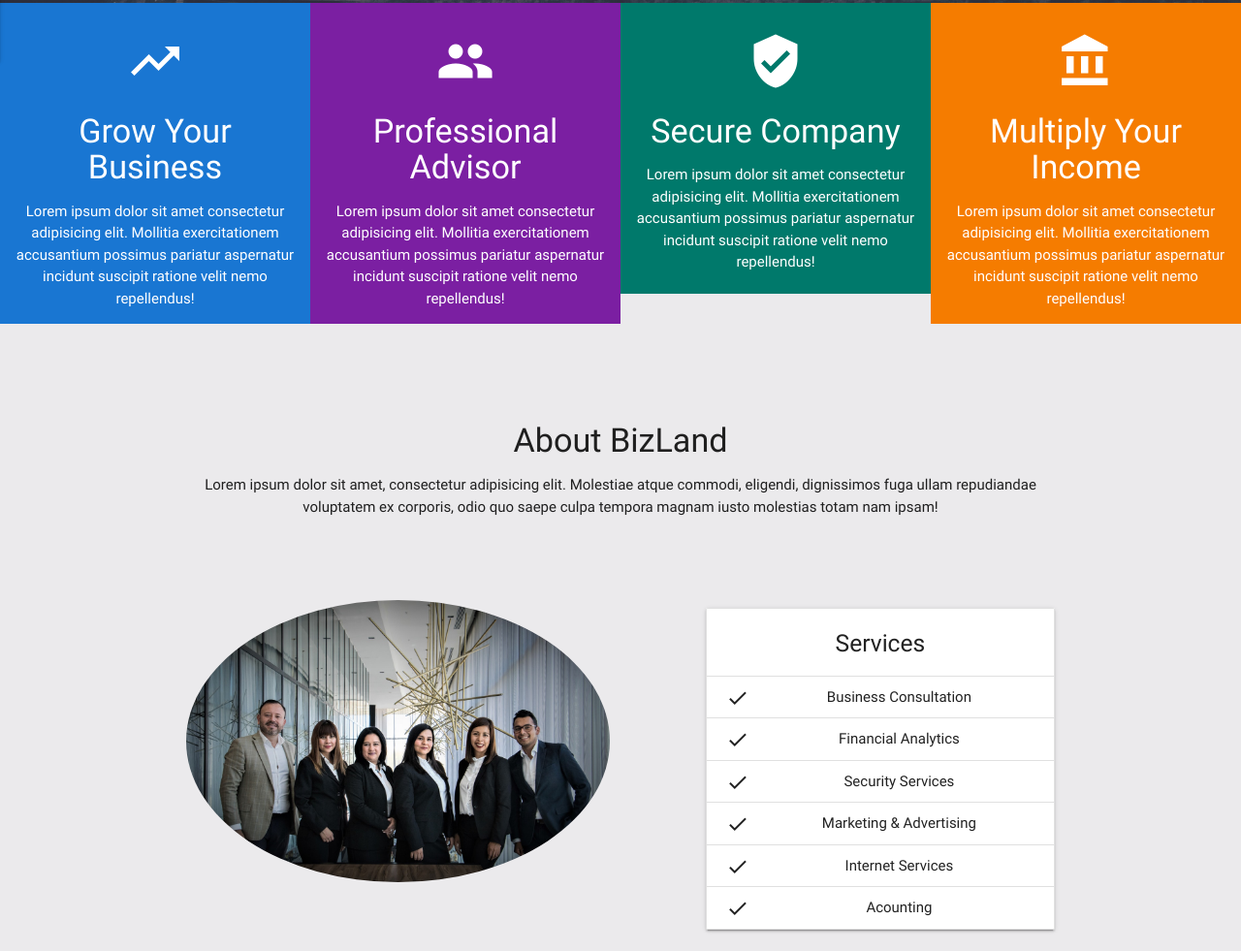
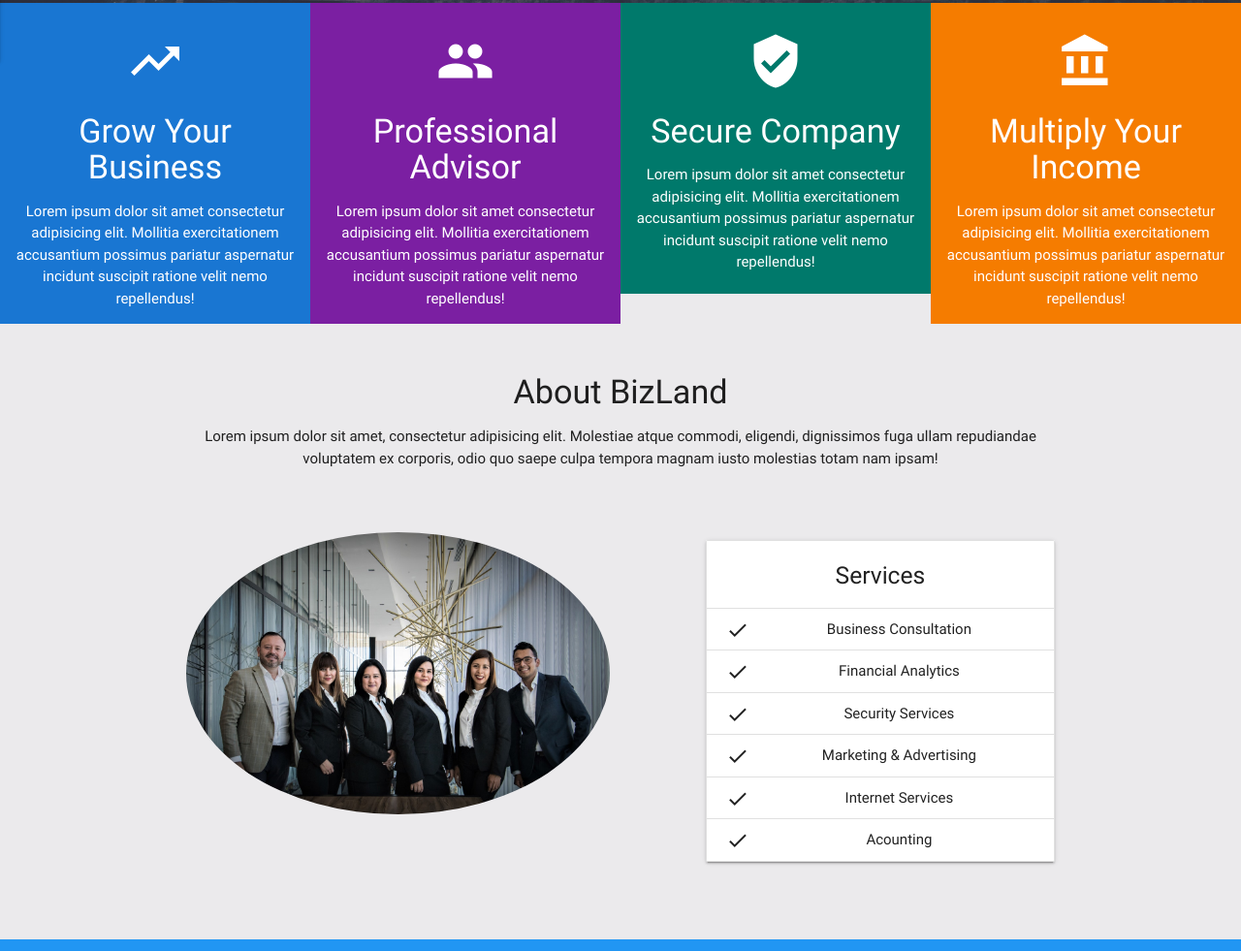
Before and after one commit to crissycancode/project_bizland, a plain HTML site: page index.html in a window 1280 px wide. Shown: the part 797-1778 px from the top of the page at 97% size. Drawn offline with nearby package versions, Linux system fonts and the light colour scheme.

Commit message:
Add files via upload

```diff
--- a/css/main.css
+++ b/css/main.css
@@ -57,10 +57,11 @@ body {
 }
 
 .section-about{
+  min-height: 600px;
   padding-top: 0px;
-  min-height: 600px;
+}
 
+#style-about{
+  padding-bottom: 50px;
+  margin-bottom: 50px;
 }
-.section-about .col{
-  padding-top: 50px;
-}
--- a/index.html
+++ b/index.html
@@ -97,18 +97,17 @@
     </div>
   </section>
   <!-- Section: About -->
-  <section class="section-about">
-    <div class="container center">
+  <section class="section-about scrollspy" id="about">
+    <div class="container center" >
       <div class="row">
-        <div class="col s12 l12 scrollyspy" id="about">
+        <div class="col s12 m12 l12">
           <h4>About BizLand</h4>
           <p>Lorem ipsum dolor sit amet, consectetur adipisicing elit. Molestiae atque commodi, eligendi, dignissimos fuga ullam repudiandae voluptatem ex corporis, odio quo saepe culpa tempora magnam iusto molestias totam nam ipsam!</p>
         </div>
-      </div>
-
-      <div class="row">
-        <div class="col s12 m6 left"><img src="img/people.jpg" alt="" class="circle responsive-img"></div>
-        <div class="col s12 m5 right">
+        <div class="col s12 m6 left" style="margin-top: 50px;">
+          <img src="img/people.jpg" alt="" class="circle responsive-img">
+        </div>
+        <div class="col s12 m5 right" style="margin-top: 50px;">
           <div class="card">
             <ul class="collection">
               <li class="collection-item"><h5>Services</h5></li>
@@ -125,6 +124,7 @@
       </div>
     </div>
   </section>
+  <!-- Section: Testimonial -->
   <section class="section section-testimonials blue scrollspy" id="testimonial">
     <div class="container">
       <div class="row">
@@ -145,9 +145,9 @@
         </div>
       </div>
     </div>
-
   </section>
-  <section class="section section-contact blue-grey darken-2 white-text">
+  <!-- Section: Contact -->
+  <section class="section section-contact blue-grey darken-2 white-text" id="contact">
     <div class="container">
       <div class="row">
         <div class="col s12 m6 l6">
--- a/main.css
+++ b/main.css
@@ -57,10 +57,11 @@ body {
 }
 
 .section-about{
+  min-height: 600px;
   padding-top: 0px;
-  min-height: 600px;
+}
 
+#style-about{
+  padding-bottom: 50px;
+  margin-bottom: 50px;
 }
-.section-about .col{
-  padding-top: 50px;
-}
```
